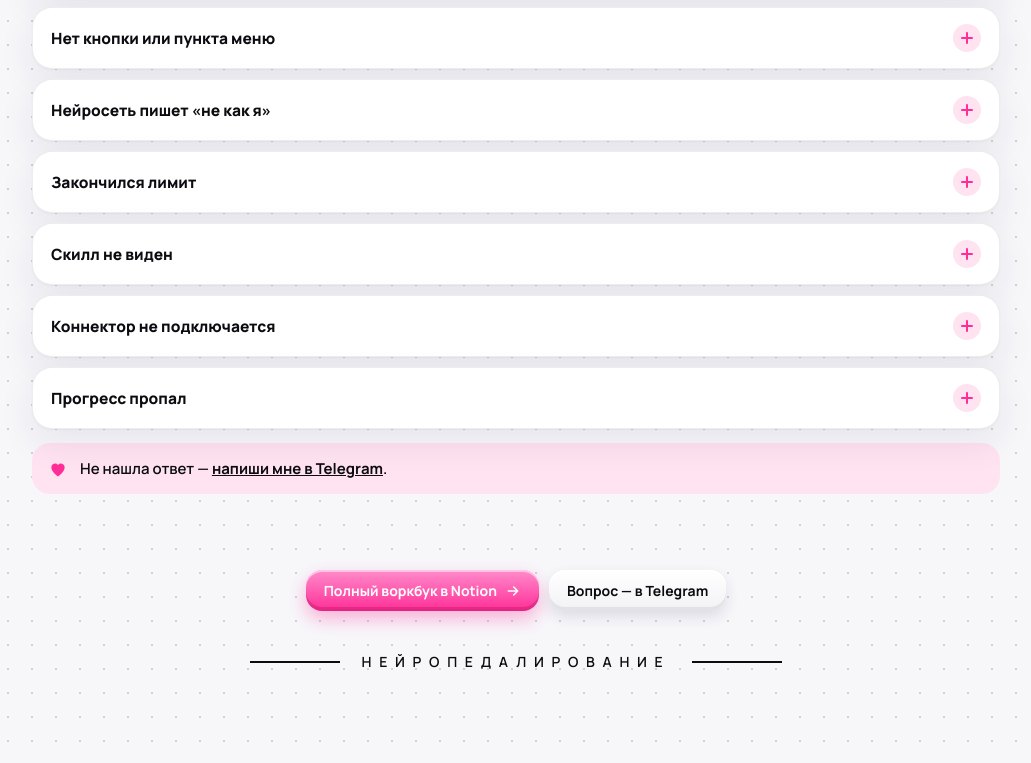
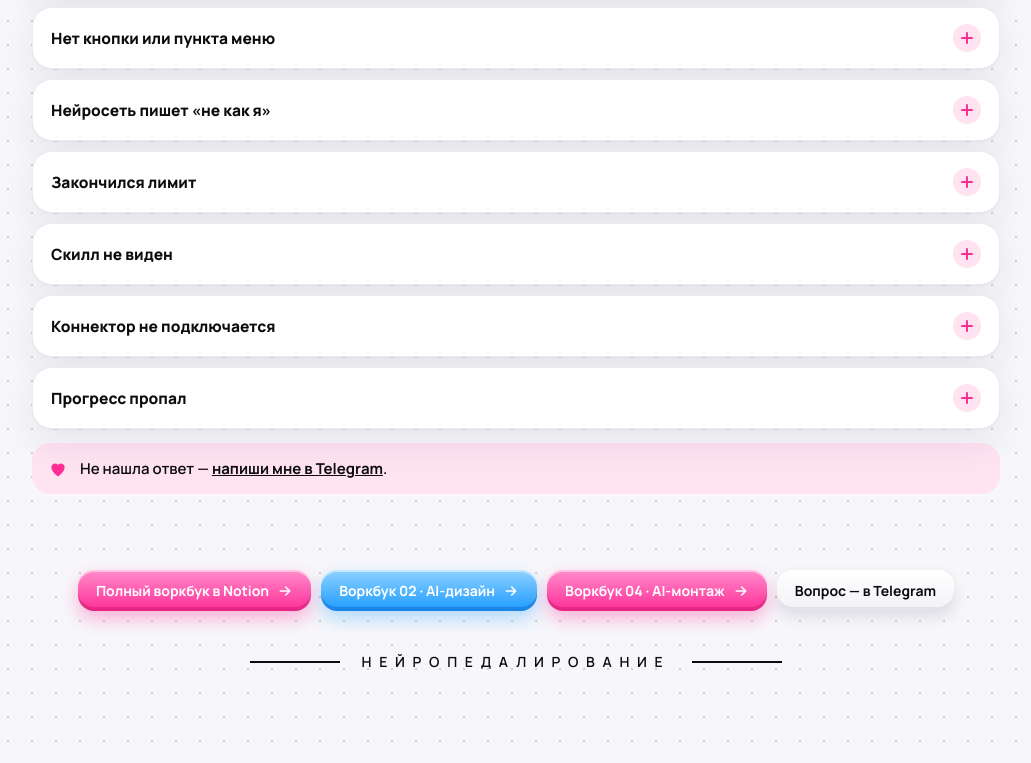
Before and after one commit to katrinivanova0616-sys/workbook-01, a plain HTML site: page index.html in a window 1280 px wide. Shown: the part 4431-5194 px from the top of the page, without its empty margins (124-1155 px from the left). Drawn offline with Linux system fonts and the light colour scheme.

Commit message:
Ссылки между воркбуками; 04: примеры сторибордов, без повторов
Co-Authored-By: Claude Fable 5.2 <noreply@anthropic.com>

```diff
--- a/index.html
+++ b/index.html
@@ -1810,6 +1810,8 @@ Homebrew и команды brew не используй.
 <footer>
   <div class="links" style="justify-content:center">
     <a class="btn pink" href="https://app.notion.com/p/41a3c5a9c0228138be83cf7c35930994" target="_blank" rel="noopener">Полный воркбук в Notion <svg><use href="#arrow"/></svg></a>
+    <a class="btn blue" href="https://katrinivanova0616-sys.github.io/workbook-02" target="_blank" rel="noopener">Воркбук 02 · AI-дизайн <svg><use href="#arrow"/></svg></a>
+    <a class="btn pink" href="https://katrinivanova0616-sys.github.io/workbook-04" target="_blank" rel="noopener">Воркбук 04 · AI-монтаж <svg><use href="#arrow"/></svg></a>
     <a class="btn" href="https://t.me/kkkkkkkkati" target="_blank" rel="noopener">Вопрос — в Telegram</a>
   </div>
   <div class="sign">Нейропедалирование</div>
```
